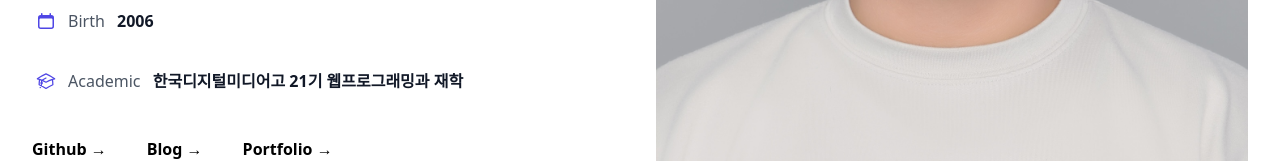
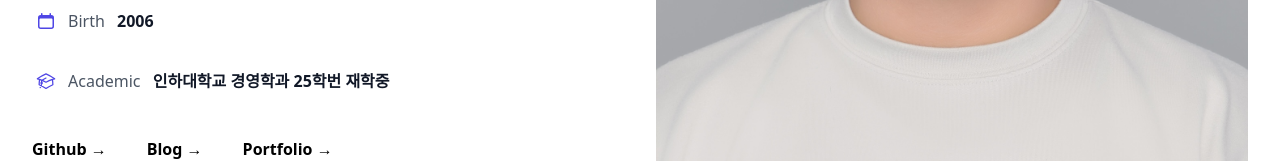
Before and after one commit to seonwoo0808/pentag.kr-v1, a React (Vite) app: page /about in a window 1280 px wide. Shown: the part 513-674 px from the top of the page. Built offline with nearby package versions, Linux system fonts and the light colour scheme; no server answers.

Commit message:
Update About.tsx

```diff
--- a/src/pages/About.tsx
+++ b/src/pages/About.tsx
@@ -27,7 +27,7 @@ const features = [
   },
   {
     key: "Academic",
-    value: "한국디지털미디어고 21기 웹프로그래밍과 재학",
+    value: "인하대학교 경영학과 25학번 재학중",
     icon: AcademicCapIcon,
   },
 ];
```
